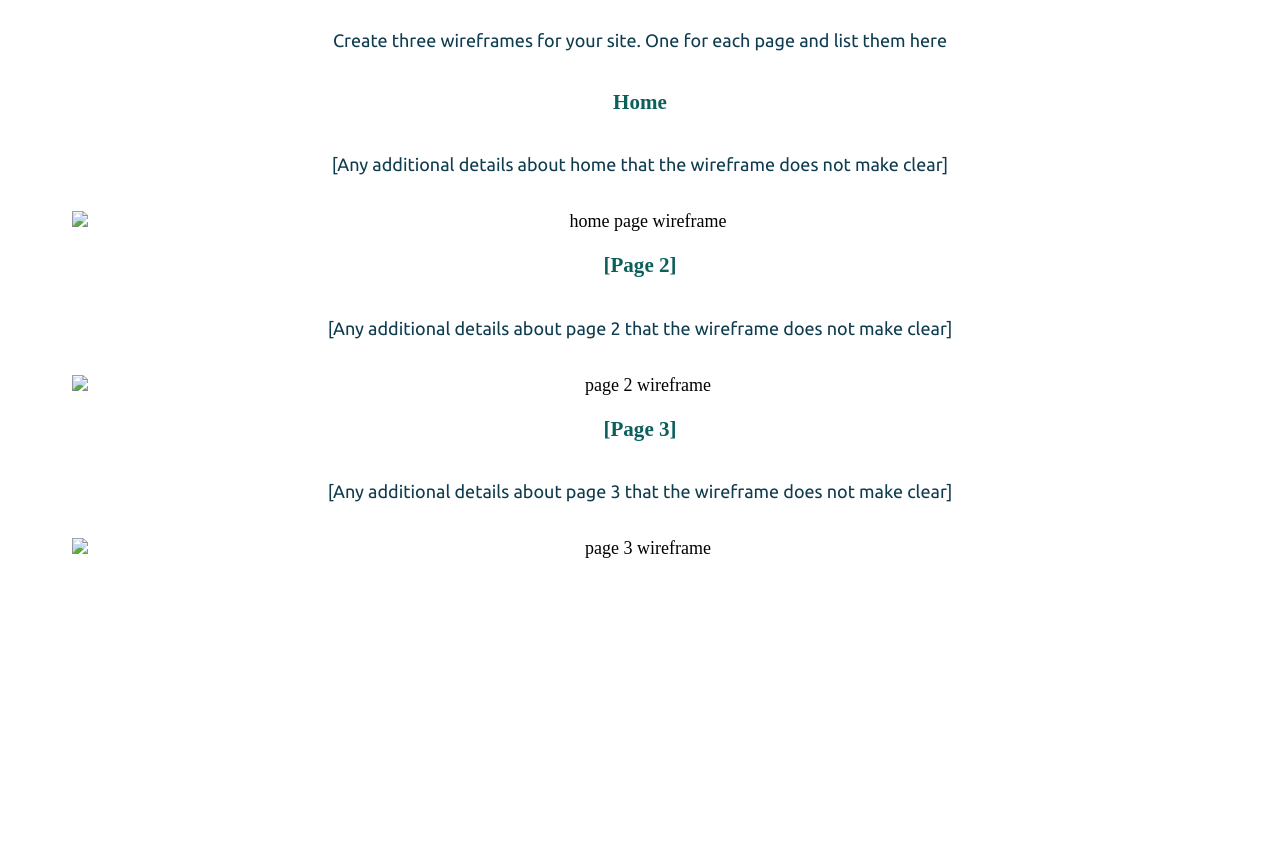
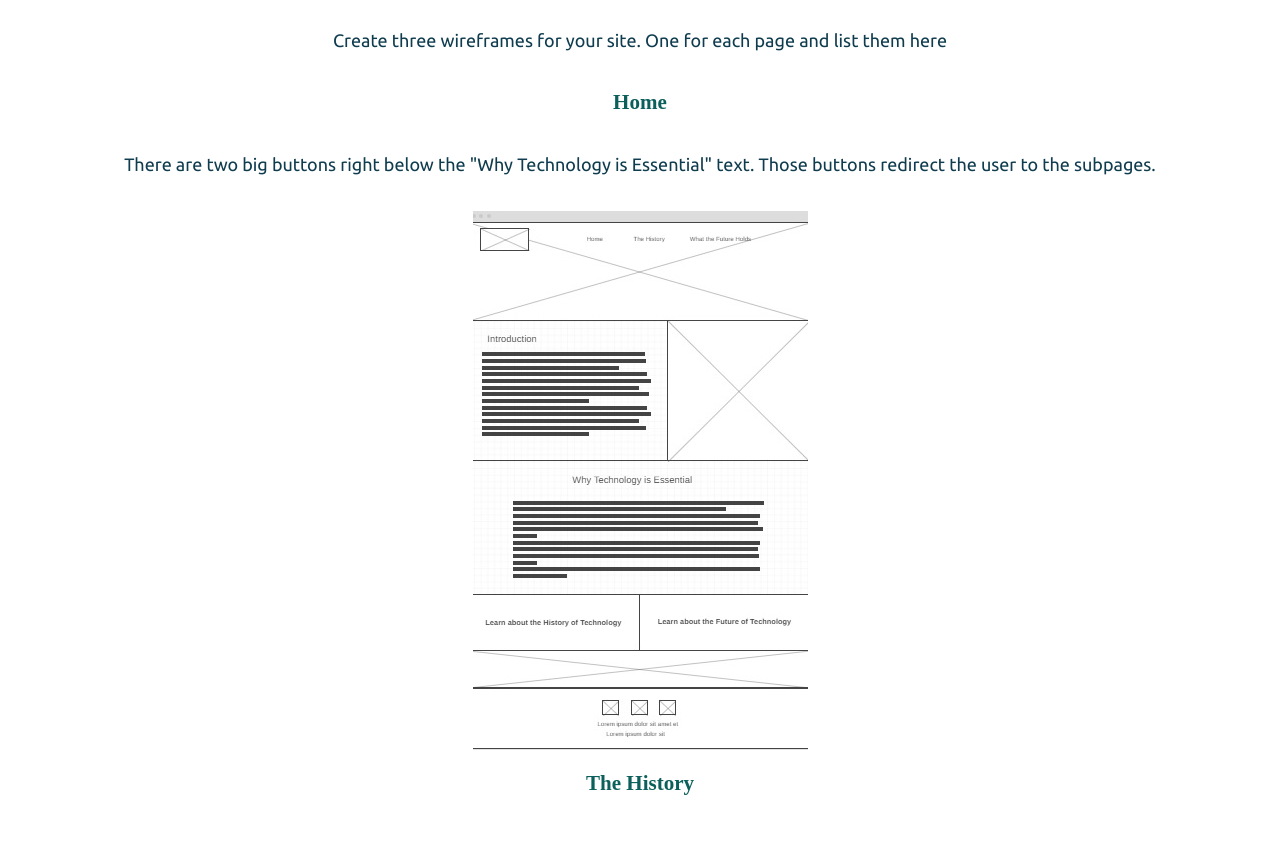
Before and after one commit to paulhfreitas/wdd130, a plain HTML site: page techhistory/site-plan.html in a window 1280 px wide. Shown: the part 7700-8557 px from the top of the page. Before the commit the page ends 8331 px from the top, so only its background shows below. Drawn offline with Linux system fonts and the light colour scheme; a web font is replaced by a local one.

Commit message:
added wireframes

```diff
--- a/techhistory/site-plan.html
+++ b/techhistory/site-plan.html
@@ -168,22 +168,16 @@ Why this website is important
         Create three wireframes for your site. One for each page and list them here</p>
 
       <h3>Home</h3>
-      <p>
-        [Any additional details about home that the wireframe does not make clear]
-      </p>
-      <img src="#" alt="home page wireframe">
+      <p>There are two big buttons right below the "Why Technology is Essential" text. Those buttons redirect the user to the subpages.</p>
+      <img src="images/wireframehomepage.jpg" alt="home page wireframe">
 
-      <h3>[Page 2]</h3>
-      <p>
-        [Any additional details about page 2 that the wireframe does not make clear]
-      </p>
-      <img src="#" alt="page 2 wireframe">
+      <h3>The History</h3>
+      <p></p>
+      <img src="images/wireframethehistory.jpg" alt="page 2 wireframe">
 
-      <h3>[Page 3]</h3>
-      <p>
-        [Any additional details about page 3 that the wireframe does not make clear]
-      </p>
-      <img src="#" alt="page 3 wireframe">
+      <h3>What the Future Holds</h3>
+      <p></p>
+      <img src="images/wireframethefuture.jpg" alt="page 3 wireframe">
     </main>
   </body>
 
```
Also changed, not shown: techhistory/images/wireframehomepage.jpg (added), techhistory/images/wireframethefuture.jpg (added), techhistory/images/wireframethehistory.jpg (added).
